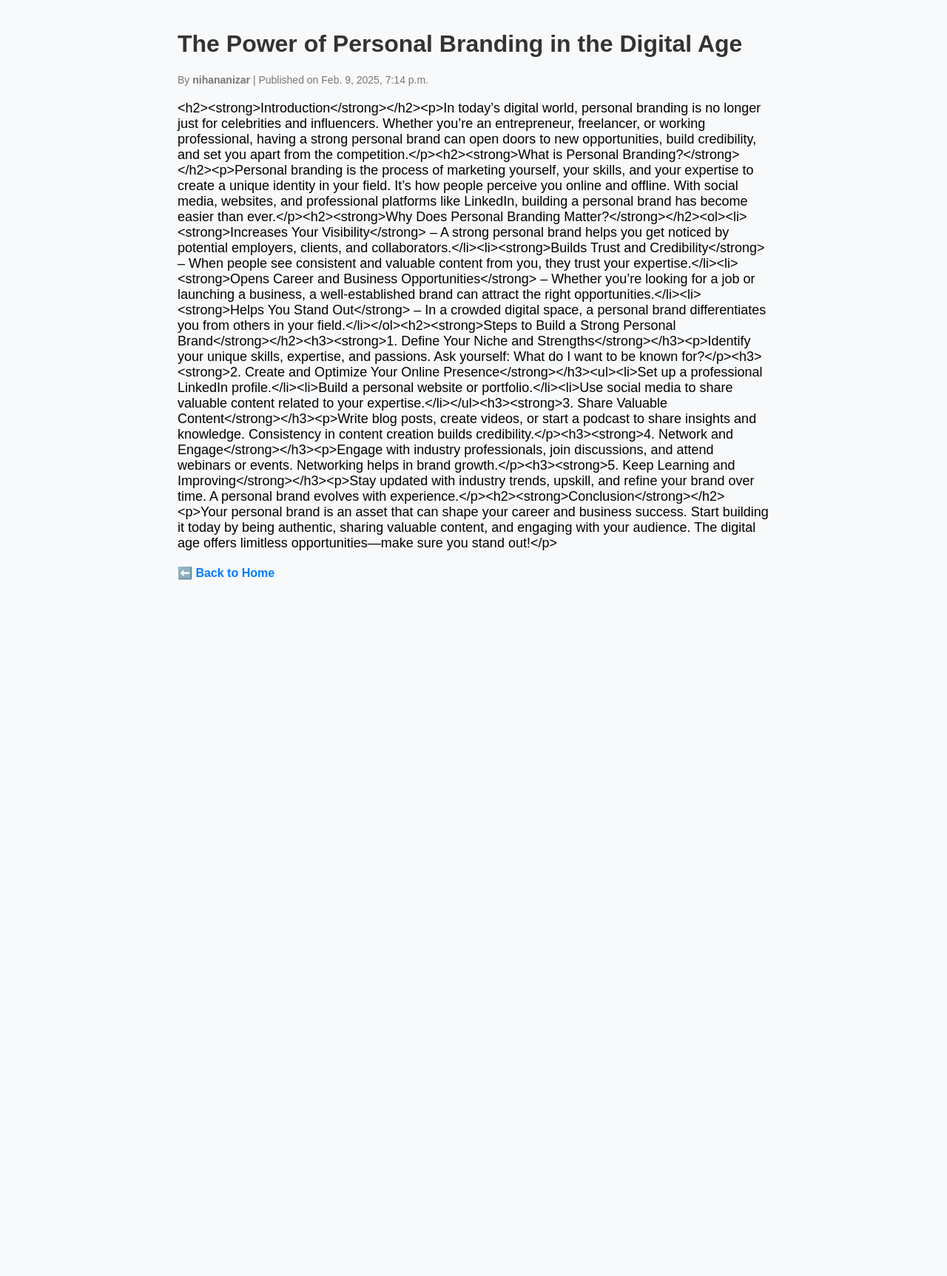
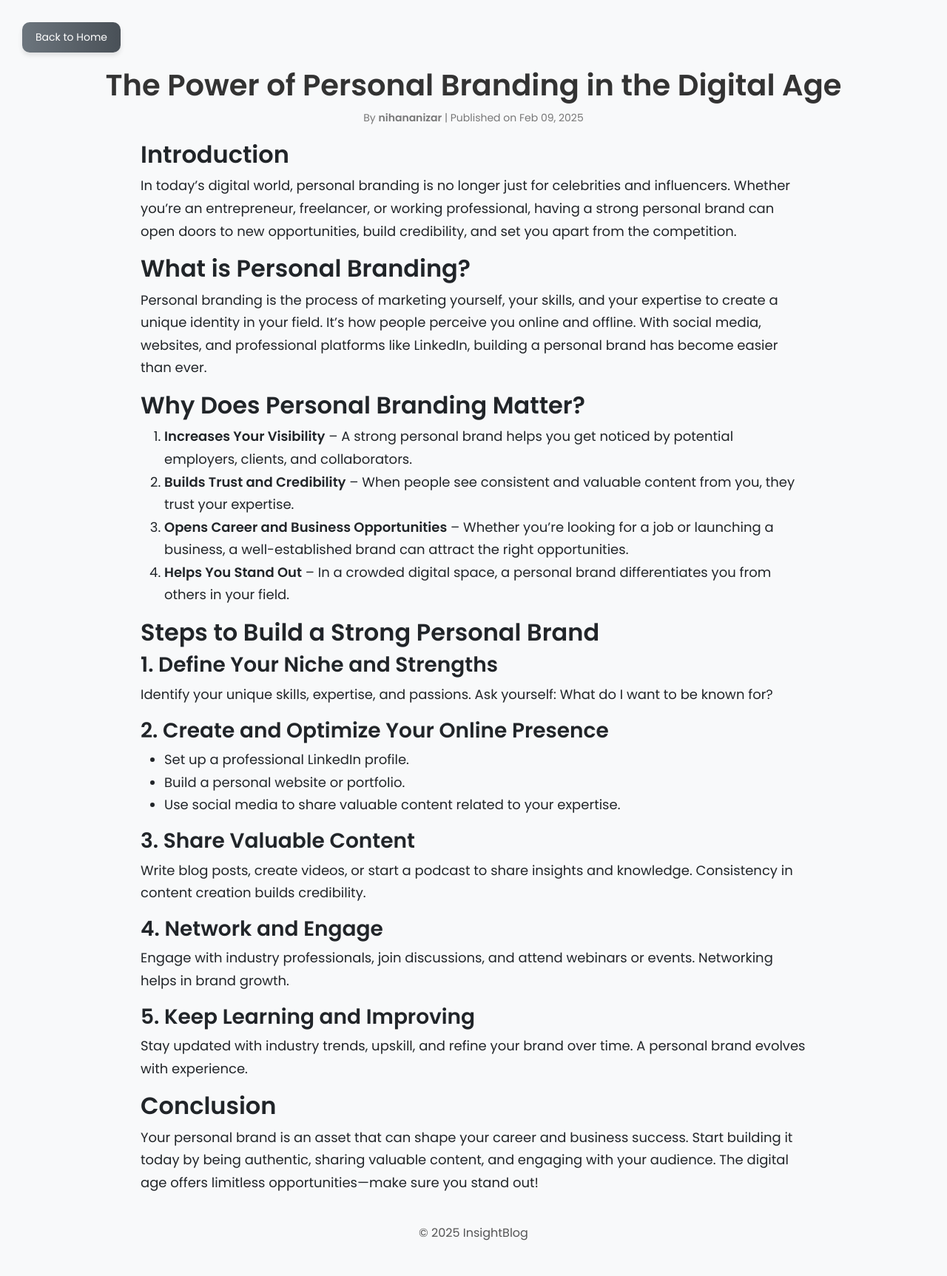
Before and after one commit to NihanaNzr/BlogApp, a Django app: page /post/10/ in a window 1280 px wide. Shown: the whole page at 74% size. Before the commit the page ends 784 px from the top, so only its background shows below. Run offline with Django 5.2, Linux system fonts and the light colour scheme; a user stored in the database is signed in; data comes from the database, SQL or seed files in the repository; both versions use the stored data as it was after the commit; some libraries are stand-ins or nearby versions.

Commit message:
add post details , edit and delete functionality

```diff
--- a/blog/templates/blog/post_detail.html
+++ b/blog/templates/blog/post_detail.html
@@ -4,76 +4,142 @@
     <meta charset="UTF-8">
     <meta name="viewport" content="width=device-width, initial-scale=1.0">
     <title>{{ post.title }}</title>
+
+    <!-- Bootstrap 5 -->
+    <link href="https://cdn.jsdelivr.net/npm/bootstrap@5.3.0/dist/css/bootstrap.min.css" rel="stylesheet">
+
+    <!-- Google Fonts -->
+    <link href="https://fonts.googleapis.com/css2?family=Poppins:wght@300;400;600&display=swap" rel="stylesheet">
+
     <style>
         body {
-            font-family: Arial, sans-serif;
-            max-width: 800px;
-            margin: auto;
-            padding: 20px;
+            font-family: 'Poppins', sans-serif;
             background-color: #f8f9fa;
+            padding: 30px;
         }
+
+        /* Buttons Section */
+        .btn-container {
+            display: flex;
+            justify-content: space-between;
+            align-items: center;
+            margin-bottom: 20px;
+        }
+
+        .btn-custom {
+            border-radius: 10px;
+            font-size: 14px;
+            padding: 10px 18px;
+            font-weight: 500;
+            transition: all 0.3s ease-in-out;
+            cursor: pointer;
+            text-decoration: none;
+            text-align: center;
+            border: none;
+            box-shadow: 0 4px 6px rgba(0, 0, 0, 0.1);
+            display: inline-block;
+        }
+
+        .btn-home {
+            background: linear-gradient(to right, #6c757d, #495057);
+            color: white;
+            border: none;
+        }
+        .btn-home:hover {
+            background: linear-gradient(to right, #495057, #343a40);
+            transform: translateY(-2px);
+            box-shadow: 0 6px 10px rgba(108, 117, 125, 0.3);
+        }
+
+        .btn-edit {
+            background: linear-gradient(to right, #007bff, #0056b3);
+            color: white;
+            border: none;
+        }
+        .btn-edit:hover {
+            background: linear-gradient(to right, #0056b3, #004092);
+            transform: translateY(-2px);
+            box-shadow: 0 6px 10px rgba(0, 123, 255, 0.3);
+        }
+
+        .btn-delete {
+            background: linear-gradient(to right, #dc3545, #a71d2a);
+            color: white;
+            border: none;
+        }
+        .btn-delete:hover {
+            background: linear-gradient(to right, #a71d2a, #750a16);
+            transform: translateY(-2px);
+            box-shadow: 0 6px 10px rgba(220, 53, 69, 0.3);
+        }
+
+        /* Title Styling */
         h1 {
+            font-weight: 600;
             color: #333;
+            text-align: center; /* Centering the title */
+            margin-bottom: 10px;
         }
+
+        /* Post Meta Info */
         .post-meta {
             font-size: 14px;
             color: #777;
+            text-align: center; /* Center align meta info */
+            margin-bottom: 20px;
         }
+
+        /* Blog Content Styling */
         .content {
-            margin-top: 20px;
             font-size: 18px;
+            line-height: 1.7;
+            max-width: 900px;
+            margin: 0 auto;
         }
-        .btn-group {
-            margin-top: 20px;
-            display: flex;
-            gap: 10px;
-        }
-        .btn {
-            padding: 8px 14px;
-            font-size: 14px;
-            border: none;
-            border-radius: 5px;
-            cursor: pointer;
-            text-decoration: none;
-            color: white;
-            display: inline-block;
+
+        /* Footer */
+        .footer {
+            margin-top: 40px;
             text-align: center;
-        }
-        .btn-edit {
-            background-color: #007bff;
-        }
-        .btn-delete {
-            background-color: #dc3545;
-        }
-        .btn:hover {
-            opacity: 0.8;
-        }
-        .back-link {
-            display: block;
-            margin-top: 20px;
-            text-decoration: none;
-            color: #007bff;
-            font-weight: bold;
+            color: #555;
         }
     </style>
 </head>
 <body>
 
+    <div class="btn-container">
+        <a href="{% url 'home' %}" class="btn btn-custom btn-home">Back to Home</a>
+
+        {% if user == post.author %}
+        <div>
+            <a href="{% url 'update_post' post.id %}" class="btn btn-custom btn-edit" onclick="return confirmEdit()">Edit</a>
+            <a href="{% url 'delete_post' post.id %}" class="btn btn-custom btn-delete" onclick="return confirmDelete()">Delete</a>
+        </div>
+        {% endif %}
+    </div>
+
     <h1>{{ post.title }}</h1>
-    <p class="post-meta">By <strong>{{ post.author.username }}</strong> | Published on {{ post.pub_date }}</p>
+    <p class="post-meta">
+        By <strong>{{ post.author.username }}</strong> | Published on {{ post.pub_date|date:"M d, Y"}}
+    </p>
 
     <div class="content">
-        <p>{{ post.content }}</p>
+        <p>{{ post.content|safe }}</p>
     </div>
 
-    {% if user == post.author %}
-    <div class="btn-group">
-        <a href="{% url 'update_post' post.id %}" class="btn btn-edit">Edit</a>
-        <a href="{% url 'delete_post' post.id %}" class="btn btn-delete">Delete</a>
+    <script>
+        function confirmEdit() {
+            return confirm("Are you sure you want to edit this post?");
+        }
+
+        function confirmDelete() {
+            return confirm("Are you sure you want to delete this post? This action cannot be undone.");
+        }
+    </script>
+
+    <div class="footer">
+        <p>&copy; 2025 InsightBlog</p>
     </div>
-    {% endif %}
-
-    <a href="{% url 'home' %}" class="back-link">⬅️ Back to Home</a>
 
 </body>
 </html>
--- a/blog/views.py
+++ b/blog/views.py
@@ -30,6 +30,7 @@ def login_user(request):
 
 def logout_user(request):
     logout(request)
+    request.session.flush()
     return redirect('login')  # Redirect to login page after logout
 
 @login_required
```
Also changed, not shown: blog/templates/blog/base.html (+61 -8 lines), blog/templates/blog/create_post.html (+55 -12 lines), blog/templates/blog/home.html (+8 -10 lines), blog/templates/blog/login.html (+5 -8 lines), blog/templates/blog/register.html (+19 -19 lines), blog/templates/blog/update_post.html (+50 -93 lines), db.sqlite3.
